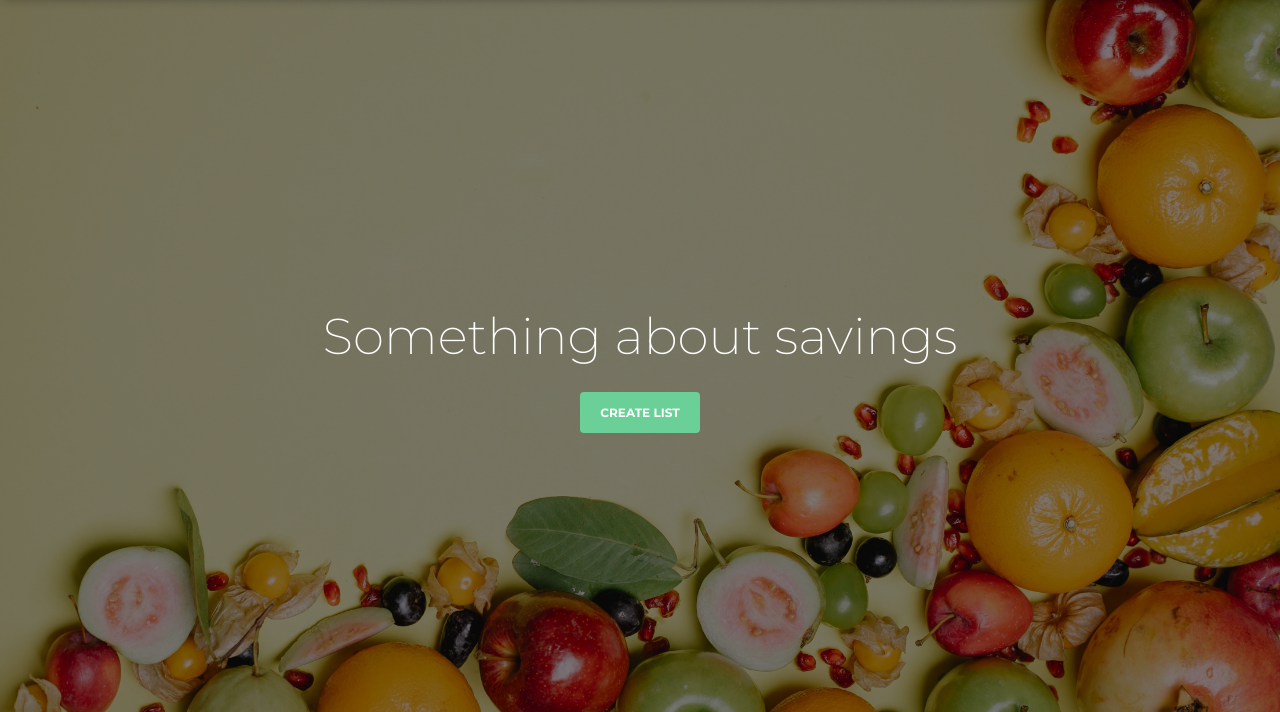
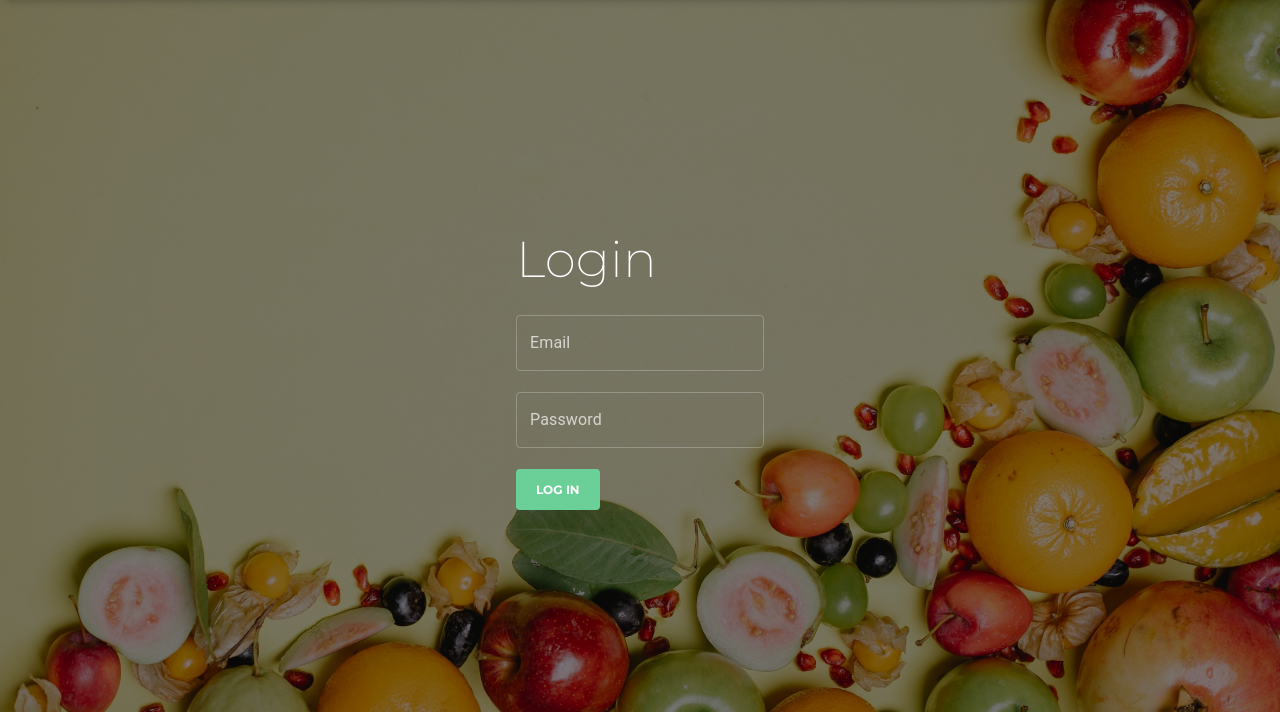
Before and after one commit to imckechn/Delicat, a React app in the folder frontend/: page /login in a window 1280 px wide. Before the commit this address led to /. Shown: the part 88-800 px from the top of the page. Built offline with nearby package versions, Linux system fonts and the light colour scheme.

Commit message:
Login page with some email and password verification

```diff
--- a/frontend/src/assets/css/style.css
+++ b/frontend/src/assets/css/style.css
@@ -107,3 +107,8 @@
 .hidden {
     display: none;
 }
+
+.input-feedback {
+    color: white;
+    font-size: 14px;
+}
--- a/frontend/src/components/IndexNavbar.js
+++ b/frontend/src/components/IndexNavbar.js
@@ -61,7 +61,7 @@ export class IndexNavbar extends React.Component {
               :
               <>
               <NavItem>
-                <Button className="btn" color="success" href="" outline>Log in</Button>
+                <Button className="btn" color="success" href="/login" outline>Log in</Button>
               </NavItem>
               <NavItem>
                 <Button className="btn" color="success" href="">Register</Button>
--- /dev/null
+++ b/frontend/src/components/LoginPage.js
@@ -0,0 +1,150 @@
+import React from "react";
+import {IndexNavbar} from "./IndexNavbar";
+import TextField from '@material-ui/core/TextField';
+import {ThemeProvider, createMuiTheme} from '@material-ui/core';
+import {Button, Container} from "reactstrap";
+//import {Redirect} from 'react-router-dom';
+//import SQLite from 'react-native-sqlite-storage';
+import {Formik} from "formik";
+import * as Yup from "yup";
+
+//let db;
+export class LoginPage extends React.Component {
+	/*componentDidMount() {
+		db = SQLite.openDatabase({name: "purrdevDB", createFromLocation: "C:/Users/Zack/Documents/Delicat/api/purrdev.db"},
+			this.openSuccess, this.openError
+		);
+	}
+
+	componentWillUnmount() {
+		this.closeDatabase();
+	}
+
+	openSuccess() {
+		console.log("Database is opened");
+	}
+
+	openError(err) {
+		console.log("error: ", err);
+	}
+
+	closeDatabase = () => {
+		if(db) {
+			console.log("Closing Database ...");
+			db.close();
+		} else {
+			console.log("Database was not OPENED");
+		}
+	}*/
+
+	render() {
+		const theme = createMuiTheme({
+			palette: {
+				primary: {
+					light: '#6bd098',
+		  			main: '#6bd098',
+		  			dark: '#28a745',
+		  			contrastText: '#fff',
+				},
+				type: 'dark',
+			},
+		});
+
+		const validationSchema = Yup.object({
+			email: Yup.string()
+				.email()
+				.required("Required"),
+			password: Yup.string()
+				.required("No password provided.")
+		});
+
+		return(
+			<>
+				<IndexNavbar />
+				<>
+				<div
+				className="page-header section-dark"
+				style={{backgroundImage:"url(" + require("assets/img/produce.jpg").default + ")",}}>
+				<div className="filter" />
+				<div className="content-center">
+					<Container>
+						<div className="login-info">
+						<Formik
+							initialValues={{email: "", password: ""}}
+							validationSchema={validationSchema}
+							onSubmit={(values, {setSubmitting}) => {
+								setTimeout(() => {
+									console.log("Logging in", values);
+									setSubmitting(false);
+								}, 500);
+								/*db.transaction((tx) => {
+									const sql = `SELECT * FROM users WHERE email='${this.props.values.email}'`;
+									tx.executeSql(sql, [], (tx, results) => {
+										const len = results.rows.length;
+										if(!len) {
+											alert('This account does not exist!');
+										} else {
+											const row = results.rows.item(0);
+											if(this.props.values.password === row.password) {
+												return <Redirect to='/' />
+											}
+											alert('Authentication failed!');
+										}
+									});
+								});*/
+							}}
+						>
+
+							{props => (
+								<form onSubmit={props.handleSubmit}>
+								<ThemeProvider theme={theme}>
+								<h1 className="title">Login</h1>
+									<TextField
+										id="email"
+										name="email"
+										label="Email"
+										variant="outlined"
+										fullWidth
+										value={props.values.email}
+										onChange={props.handleChange}
+										onBlur={props.handleBlur}
+										className={props.errors.email && props.touched.email && "error"}
+									/>
+									{props.errors.email && props.touched.email && (
+										<div className="input-feedback">{props.errors.email}</div>
+									)}
+									<br></br>
+									<br></br>
+									<TextField
+										id="password"
+										name="password"
+										label="Password"
+										variant="outlined"
+										fullWidth
+										value={props.values.password}
+										onChange={props.handleChange}
+										onBlur={props.handleBlur}
+										className={props.errors.password && props.touched.password && "error"}
+									/>
+									{props.errors.password && props.touched.password &&(
+										<div className="input-feedback">{props.errors.password}</div>
+									)}
+									<br></br>
+									<br></br>
+									<Button color="success" type="submit" disabled={props.isSubmitting}>Log In</Button>
+									<br></br>
+								</ThemeProvider>
+								</form>
+							)}
+						</Formik>
+						</div>
+					</Container>
+				</div>
+				</div>
+				</>
+				<div className="main">
+				</div>
+			</>
+		);
+	}
+}
--- a/frontend/src/index.js
+++ b/frontend/src/index.js
@@ -10,6 +10,7 @@ import "assets/css/style.css"
 import {Homepage} from "./components/Homepage";
 import {NewListPage} from "./components/NewListPage";
 import {FlyerPage} from "./components/FlyerPage";
+import {LoginPage} from "./components/LoginPage"
 
 ReactDOM.render(
   <BrowserRouter>
@@ -21,6 +22,9 @@ ReactDOM.render(
       <Route path="/flyer"
         render={(props) => <FlyerPage {...props} />}
       />
+      <Route path="/login"
+        render={(props) => <LoginPage {...props} />}
+      />
       <Redirect to="/" />
     </Switch>
   </BrowserRouter>,
```
Also changed, not shown: api/user_data.json (added, +10 -0 lines), frontend/package.json (+7 -1 lines), 2 other files.
